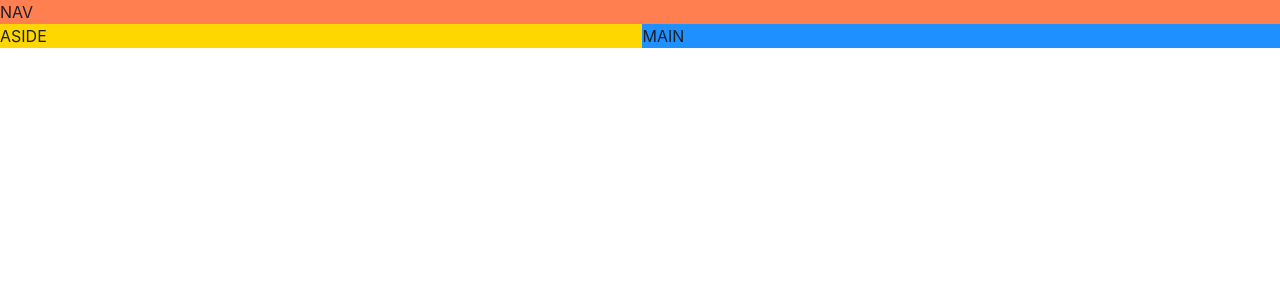
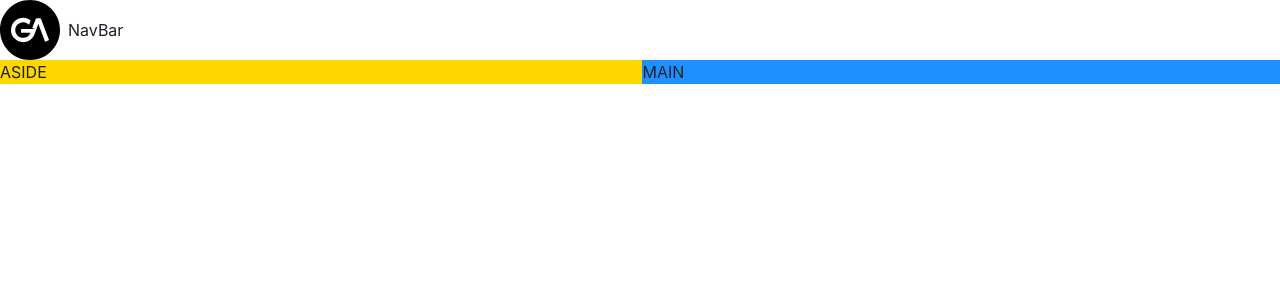
Before and after one commit to LeDojo/gamedev, a React (Vite) app: page / in a window 1280 px wide. Shown: the top 300 px of the page. Built offline with nearby package versions, Linux system fonts and the light colour scheme.

Commit message:
build the NavBar

```diff
--- a/src/App.tsx
+++ b/src/App.tsx
@@ -1,23 +1,27 @@
 import { Grid, GridItem, Show } from "@chakra-ui/react";
+import NavBar from "./components/NavBar";
 
 function App() {
   return (
     <>
-    <Grid templateAreas={{
-      base:`"nav" "main"`,
-      lg: `"nav nav" "aside main"`
-      }}>
-      <GridItem area="nav" bg="coral">NAV</GridItem>
-      <Show above="lg">
+      <Grid
+        templateAreas={{
+          base: `"nav" "main"`,
+          lg: `"nav nav" "aside main"`,
+        }}>
+        <GridItem area="nav">
+          <NavBar />
+        </GridItem>
+        <Show above="lg">
+          <GridItem area="aside" bg="gold">
+            ASIDE
+          </GridItem>
+        </Show>
 
-        <GridItem area="aside" bg="gold">ASIDE</GridItem>
-
-      </Show>
-
-        <GridItem area="main" bg="dodgerblue">MAIN</GridItem>
-
-
-    </Grid>
+        <GridItem area="main" bg="dodgerblue">
+          MAIN
+        </GridItem>
+      </Grid>
     </>
   );
 }
--- /dev/null
+++ b/src/components/NavBar.tsx
@@ -0,0 +1,13 @@
+import { HStack, Image, Text } from "@chakra-ui/react";
+import logo from "../assets/game-analytics-icon.svg";
+
+const NavBar = () => {
+  return (
+    <HStack>
+      <Image src={logo} boxSize="60px" />
+      <Text>NavBar</Text>
+    </HStack>
+  );
+};
+
+export default NavBar;
```
Also changed, not shown: src/assets/game-analytics-icon.svg (added).
